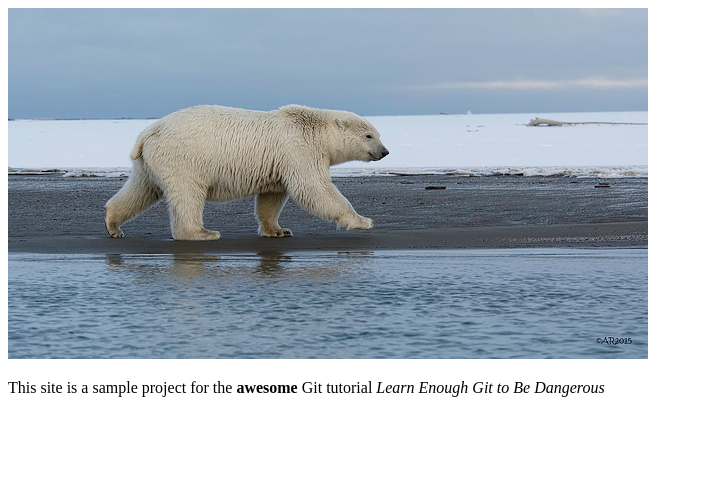
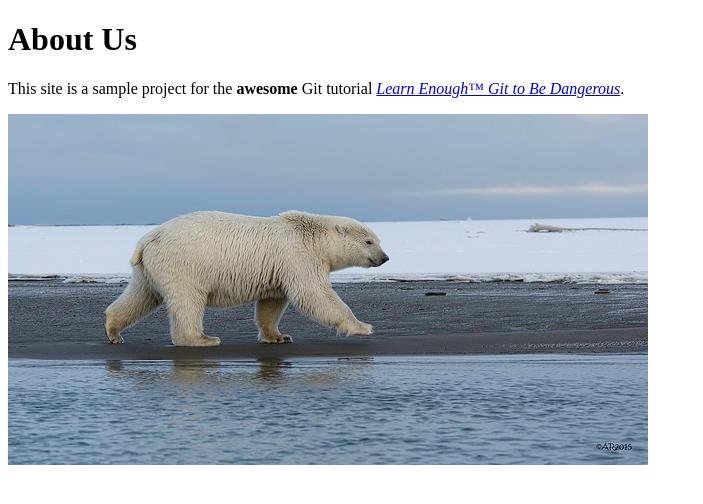
Before and after one commit to sharla197/master, a plain HTML site: page about.html in a window 1280 px wide. Shown: the whole page, without its empty margins (0-703 px from the left). Drawn offline with Linux system fonts and the light colour scheme.

Commit message:
Fix issues

```diff
--- a/about.html
+++ b/about.html
@@ -5,11 +5,14 @@
     <meta charset="utf-8">
     </head>
     <body>
+      <h1>About Us</h1>
+      <p>
       <a href="https://www.flickr.com/photos/puliarfanita/22959238329">
+     </a>
+      </p>
+    <p>
+    This site is a sample project for the <strong>awesome</strong> Git tutorial <a href="http://learnenough.com/git-tutorial"><em>Learn Enough™ Git to Be Dangerous</em></a>.
+    </p>
     <img src="images/polar_bear.jpg" alt="Polar bear">
-    </a>
-       <p>
-    This site is a sample project for the <strong>awesome</strong> Git tutorial <em>Learn Enough Git to Be Dangerous</em>
-    </p>
 </body>
 </html>
```
